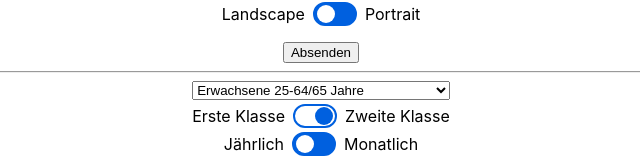
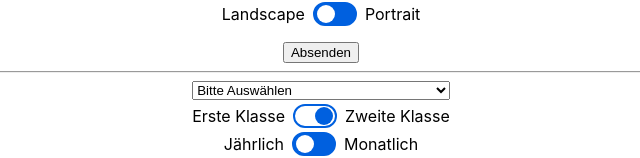
Before and after one commit to Okarashii/BBW-M293_form-example, a React (Create React App) app: page / in a window 1280 px wide. Shown: the part 275-433 px from the top of the page, without its empty margins (319-959 px from the left). Built offline with nearby package versions, Linux system fonts and the light colour scheme.

Commit message:
- minor bugfix

```diff
--- a/src/components/GAForm/GAForm.jsx
+++ b/src/components/GAForm/GAForm.jsx
@@ -45,7 +45,7 @@ export default function GAForm({priceTable}) {
         <>
             <form className="ga-wrapper">
                 <select id="conditions" name="conditions" className='ga-conditions' required>
-                    <option disabled>Bitte Auswählen</option>
+                    <option selected disabled>Bitte Auswählen</option>
                     {priceTable.map(({label}) => {return (
                         <option value={label} key={label} onClick={() => setConditions(label)}>{label}</option>
                     )})}
```
